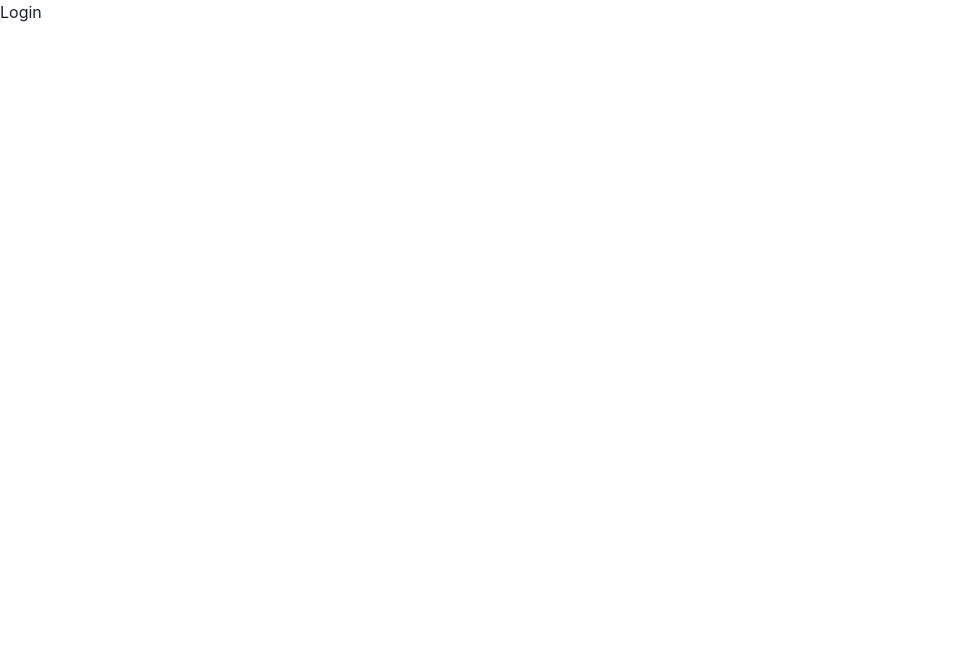
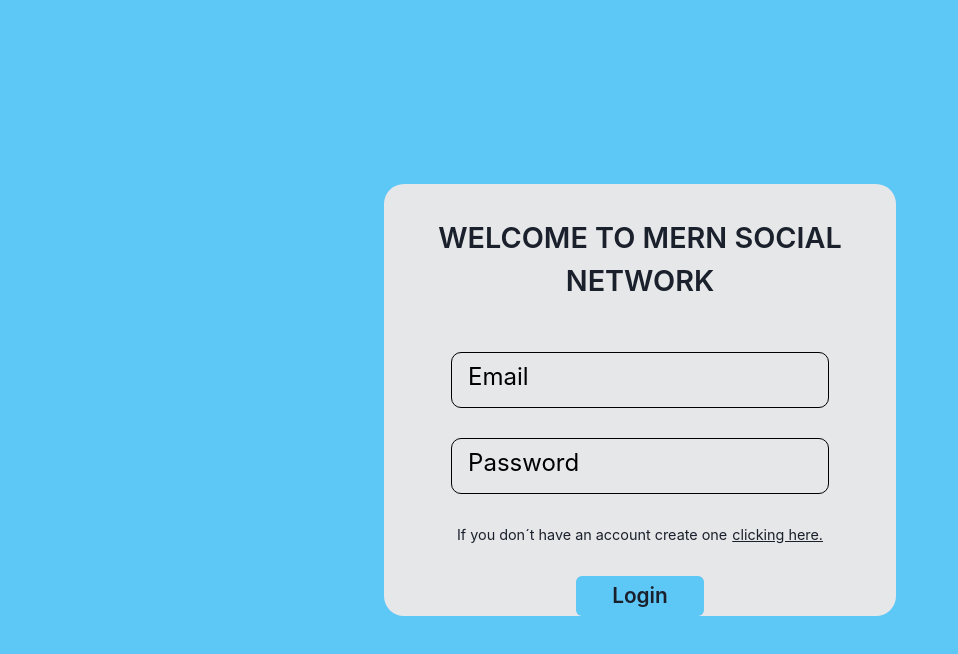
Before and after one commit to TheBress/Postedia, a React (Create React App) app in the folder client/: page /login in a window 1280 px wide. Shown: the top 654 px of the page, without its empty margins (0-958 px from the left). Built offline with nearby package versions, Linux system fonts and the light colour scheme.

Commit message:
feat: add login page

```diff
--- a/client/src/App.css
+++ b/client/src/App.css
@@ -3,3 +3,66 @@
   margin: 0;
   padding: 0;
 }
+
+form {
+  display: flex;
+  justify-content: center;
+  align-content: center;
+  gap: 30px;
+  flex-direction: column;
+  padding-top: 50px;
+}
+
+.inputBox {
+  margin: auto;
+  display: flex;
+  justify-content: center;
+  align-items: center;
+  position: relative;
+  width: 85%;
+}
+
+.inputBox span {
+  position: absolute;
+  left: 10.5%;
+  top: 12%;
+  color: black;
+  font-size: 1.5rem;
+  pointer-events: none;
+  transition: 0.3s;
+}
+
+.inputBox input {
+  font-size: 1.5rem;
+  margin: auto;
+  width: 87%;
+  background: transparent;
+  border: 1px solid black;
+  border-radius: 10px;
+  padding-left: 20px;
+  height: 7vh;
+  outline: none;
+}
+
+.inputBox input:focus,
+.inputBox input:valid {
+  border: 2px solid #5dc7f5;
+}
+
+.inputBox input:focus ~ span,
+.inputBox input:valid ~ span {
+  color: #5dc7f5;
+  font-size: 1.5rem;
+  background: #e6e7e8;
+  transform: translateX(10px) translateY(-30px);
+}
+
+.link {
+  margin-left: 5px;
+  text-decoration: underline;
+  transition: 0.3s;
+}
+
+.link:hover {
+  color: #3a9dc7;
+}
--- /dev/null
+++ b/client/src/components/InputBox.tsx
@@ -0,0 +1,16 @@
+import { Input } from "@chakra-ui/react";
+
+interface Props {
+  text: string;
+  type: string;
+  name: string;
+}
+
+export const InputBox = ({ text, type, name }: Props) => {
+  return (
+    <div className="inputBox">
+      <input required type={type} name={name} className="input" />
+      <span>{text}</span>
+    </div>
+  );
+};
--- /dev/null
+++ b/client/src/components/SubmitButton.tsx
@@ -0,0 +1,22 @@
+import { Button } from "@chakra-ui/react";
+
+interface Props {
+  text: string;
+}
+
+export const SubmitButton = ({ text }: Props) => {
+  return (
+    <Button
+      width={{ lg: "10vw", sm: "20vw" }}
+      background="blue.100"
+      color="primary.black"
+      margin="auto"
+      type="submit"
+      fontSize="1.3rem"
+      transition="0.3s"
+      _hover={{ background: "blue.200", color: "white" }}
+    >
+      {text}
+    </Button>
+  );
+};
--- a/client/src/pages/Login.tsx
+++ b/client/src/pages/Login.tsx
@@ -1,3 +1,48 @@
+import { Box, Button, Input, Text } from "@chakra-ui/react";
+import { Link } from "react-router-dom";
+import { InputBox } from "../components/InputBox";
+import { SubmitButton } from "../components/SubmitButton";
+
 export const Login = () => {
-  return <div>Login</div>;
+  return (
+    <Box
+      width="100vw"
+      height="100vh"
+      background="blue.100"
+      display="flex"
+      justifyContent="center"
+      alignItems="center"
+    >
+      <Box
+        width={{ lg: "40vw", md: "60vw", sm: "90vw" }}
+        background="white.100"
+        minHeight={{ lg: "52vh", base: "60vh" }}
+        borderRadius="20px"
+      >
+        <Text
+          textTransform="uppercase"
+          fontWeight="600"
+          textAlign="center"
+          pt="8"
+          fontSize="1.8rem"
+        >
+          Welcome to MERN Social network
+        </Text>
+
+        <form>
+          <InputBox name="email" type="text" text="Email" />
+          <InputBox name="password" type="password" text="Password" />
+
+          <Text as="span" margin="auto" fontSize="0.9rem">
+            If you don´t have an account create one
+            <Link className="link" to="/register">
+              clicking here.
+            </Link>
+          </Text>
+
+          <SubmitButton text="Login" />
+        </form>
+      </Box>
+    </Box>
+  );
 };
--- a/client/src/styles/index.ts
+++ b/client/src/styles/index.ts
@@ -1,10 +1,15 @@
 import { extendTheme } from "@chakra-ui/react";
 
 const colors = {
-  primary: {
-    blue: "#5dc7f5",
-    white: "#e6e7e8",
-    black: "#272829",
+  blue: {
+    100: "#5dc7f5",
+    200: "#3a9dc7",
+  },
+  white: {
+    100: "#e6e7e8",
+  },
+  black: {
+    100: "#272829",
   },
 };
 
```
